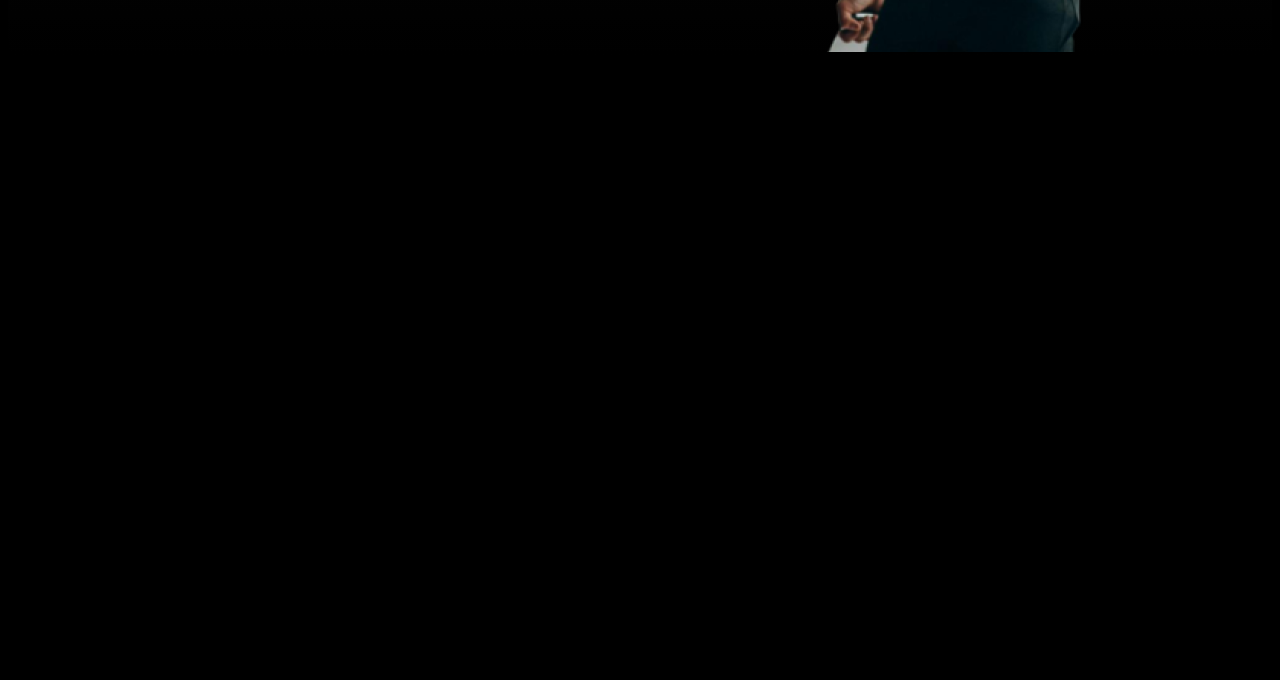
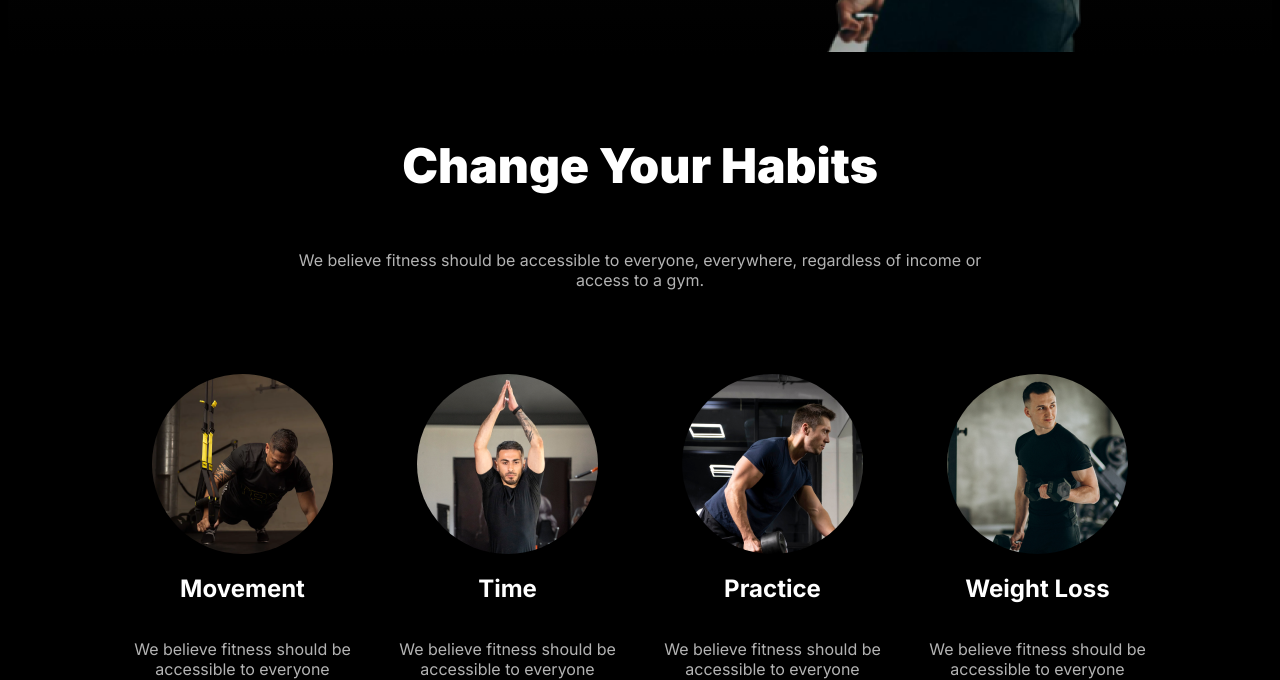
Before and after one commit to rohanibra/second-assignment-b10, a plain HTML site: page index.html in a window 1280 px wide. Shown: the part 646-1326 px from the top of the page. Before the commit the page ends 800 px from the top, so only its background shows below. Drawn offline with Linux system fonts and the light colour scheme; a web font is replaced by a local one.

Commit message:
practice section done

```diff
--- a/index.html
+++ b/index.html
@@ -46,9 +46,59 @@
               </div>
             </div>
         </section>
+
     </header>
     <main>
+        <section class="inter" style="margin: 0px auto; max-width: 1060px;">
+            <div  style="display: flex; flex-direction: column;justify-content: center;align-items: center; margin-top: 40px;">
+                <h1 style="font-size: 48px;font-weight: 900;">
+                    Change Your Habits
+                </h1>
+                <p style="opacity: 70%; text-align: center;" >
+                    We believe fitness should be accessible to everyone, everywhere, regardless of income or <br> access to a gym.
+                </p>
+            </div>
 
+            <div style="margin-top: 90px; display: flex;justify-content: space-around;">
+                <div style="display: flex;justify-content: center;align-items: center; text-align: center; flex-direction: column;width: 230px;height: 276px;">
+                    <img style="border-radius: 100%;" src="./images/image 3.png" alt="">
+                    <h2>
+                        Movement
+                    </h2>
+                    <p style="opacity: 70%";>
+                        We believe fitness should be accessible to everyone
+                    </p>
+                </div>
+                <div style="display: flex;justify-content: center;align-items: center; text-align: center; flex-direction: column;width: 230px;height: 276px;">
+                    <img style="border-radius: 100%;" src="./images/image 2.png" alt="">
+                    <h2>
+                        Time
+                    </h2>
+                    <p style="opacity: 70%">
+                        We believe fitness should be accessible to everyone
+                    </p>
+                </div>
+                <div style="display: flex;justify-content: center;align-items: center; text-align: center; flex-direction: column;width: 230px;height: 276px;">
+                    <img style="border-radius: 100%;" src="./images/image 4.png" alt="">
+                    <h2>
+                        Practice
+                    </h2>
+                    <p style="opacity: 70%">
+                        We believe fitness should be accessible to everyone
+                    </p>
+                </div>
+                <div style="display: flex;justify-content: center;align-items: center; text-align: center; flex-direction: column;width: 230px;height: 276px;">
+                    <img style="border-radius: 100%;" src="./images/image 5.png" alt="">
+                    <h2>
+                        Weight Loss
+                    </h2>
+                    <p style="opacity: 70%">
+                        We believe fitness should be accessible to everyone
+                    </p>
+                </div>
+            </div>
+
+        </section>
     </main>
     <footer>
 
```
